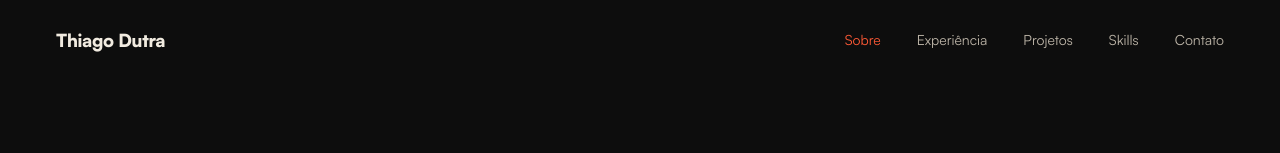
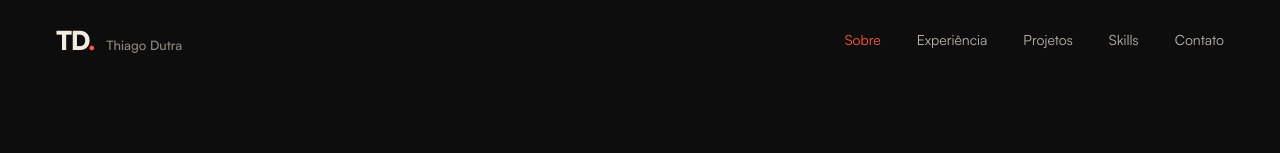
Before and after one commit to dutrathiagodev/portifolio, a Next.js app: page /sobre in a window 1280 px wide. Shown: the top 153 px of the page. Built offline with nearby package versions, Linux system fonts and the light colour scheme.

Commit message:
feat: refaz a logo como wordmark TD. em Satoshi Black

```diff
--- a/src/app/globals.css
+++ b/src/app/globals.css
@@ -198,9 +198,31 @@ ul {
 }
 
 .logo {
+  display: inline-flex;
+  align-items: baseline;
+  gap: 12px;
+}
+
+.logo-mark {
   font-weight: 900;
-  font-size: 18px;
-  letter-spacing: -0.3px;
+  font-size: 26px;
+  letter-spacing: -1.5px;
+  line-height: 1;
+}
+
+.logo-dot {
+  color: var(--accent);
+}
+
+.logo-name {
+  font-size: 13px;
+  font-weight: 500;
+  color: var(--muted);
+  transition: color 0.2s ease;
+}
+
+.logo:hover .logo-name {
+  color: var(--foreground);
 }
 
 .nav-links {
@@ -1025,6 +1047,10 @@ a.row:hover .row-go {
 
 /* ---------- celular ---------- */
 @media (max-width: 650px) {
+  .logo-name {
+    display: none;
+  }
+
   .nav {
     height: auto;
     padding: 20px 24px;
--- a/src/components/layout/header.tsx
+++ b/src/components/layout/header.tsx
@@ -11,8 +11,11 @@ export function Header() {
   return (
     <header className="site-header">
       <nav className="shell nav" aria-label="Principal">
-        <Link href="/" className="logo">
-          {siteContent.name}
+        <Link href="/" className="logo" aria-label={siteContent.name}>
+          <span className="logo-mark">
+            TD<span className="logo-dot">.</span>
+          </span>
+          <span className="logo-name">{siteContent.name}</span>
         </Link>
 
         <div className="nav-links">
```
Also changed, not shown: 1 other file (tests, documents, lock files or other folders).
